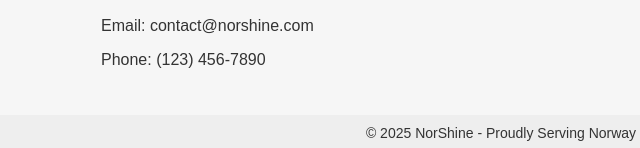
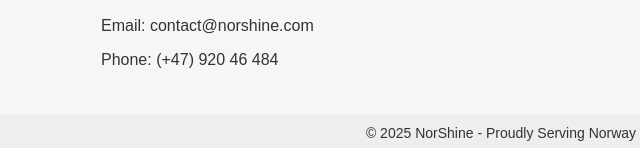
Before and after one commit to NorShine1/my-website-, a plain HTML site: page index.html in a window 1280 px wide. Shown: the part 666-814 px from the top of the page, 139-779 px from the left. Drawn offline with Linux system fonts and the light colour scheme.

Commit message:
Update index.html

```diff
--- a/index.html
+++ b/index.html
@@ -59,7 +59,7 @@
   <section>
     <h2>Contact</h2>
     <p>Email: contact@norshine.com</p>
-    <p>Phone: (123) 456-7890</p>
+    <p>Phone: (+47) 920 46 484</p>
   </section>
 
   <footer>
```
